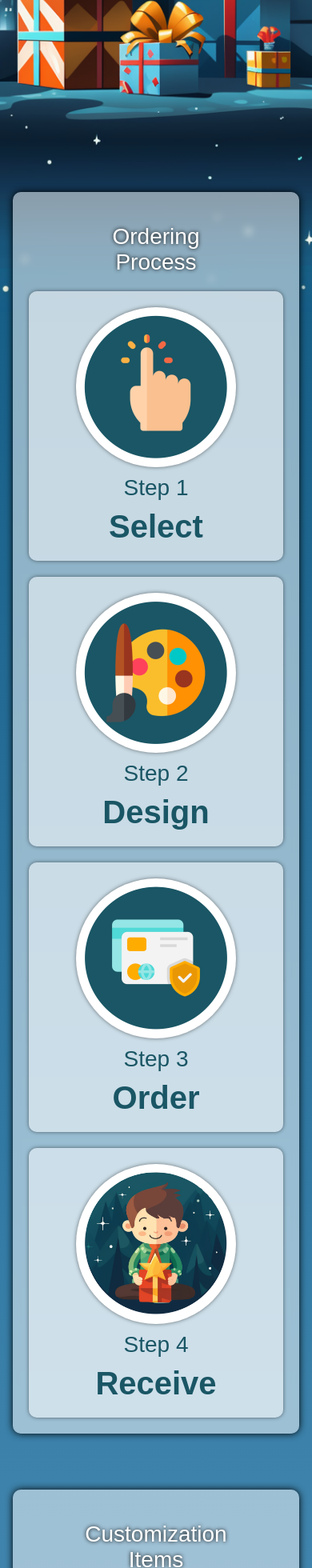
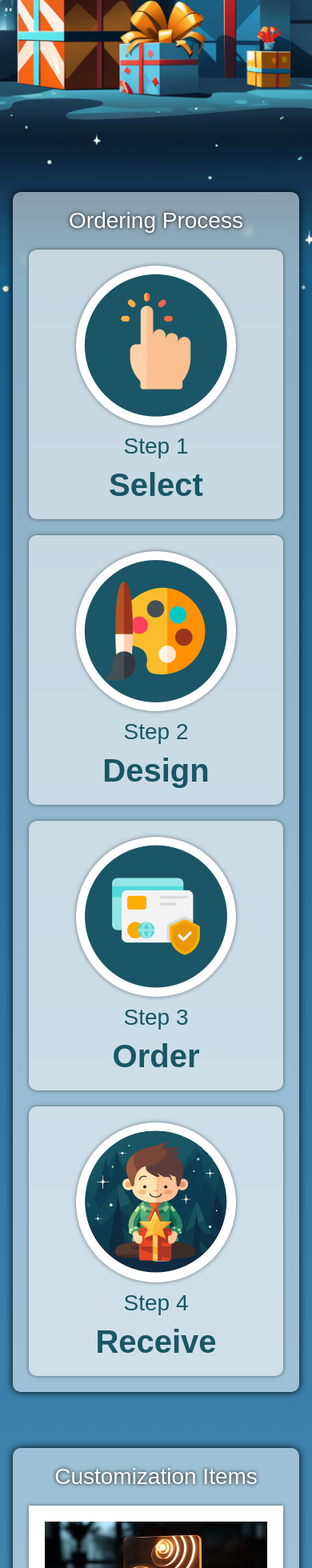
Before and after one commit to ywyang236/gift-for-you, a Next.js app: page / in a window 390 px wide. Shown: the part 666-2626 px from the top of the page at 80% size. Built offline with nearby package versions, Linux system fonts and the light colour scheme; no server answers.

Commit message:
Update homepage RWD and button styling.

```diff
--- a/src/styles/index.module.css
+++ b/src/styles/index.module.css
@@ -96,13 +96,22 @@
     color: white;
     font-weight: 500;
     text-shadow: 0 0 5px rgb(0, 0, 0);
-    padding: 20px;
+    margin-bottom: 30px;
     flex-shrink: 0;
+    white-space: nowrap;
 }
 
-@media (max-width: 400px) {
+@media (max-width: 450px) {
     .rulesTitle {
         font-size: 28px;
+        margin-bottom: 20px;
+    }
+}
+
+@media (max-width: 350px) {
+    .rulesTitle {
+        font-size: 24px;
+        margin-bottom: 20px;
     }
 }
 
@@ -115,7 +124,7 @@
     margin: 0 20px;
 }
 
-@media (max-width: 880px) {
+@media (max-width: 1110px) {
 
     .rulesTitle::before,
     .rulesTitle::after {
@@ -123,7 +132,7 @@
     }
 }
 
-@media (max-width: 700px) {
+@media (max-width: 860px) {
 
     .rulesTitle::before,
     .rulesTitle::after {
@@ -141,7 +150,7 @@
     width: 100%;
 }
 
-@media (max-width: 1200px) {
+@media (max-width: 1260px) {
     .rulesContent {
         grid-template-columns: repeat(2, 1fr);
         gap: 40px;
@@ -149,7 +158,7 @@
     }
 }
 
-@media (max-width: 1024px) {
+@media (max-width: 1130px) {
     .rulesContent {
         grid-template-columns: repeat(1, 1fr);
         gap: 20px;
@@ -157,7 +166,7 @@
     }
 }
 
-@media (max-width: 624px) {
+@media (max-width: 680px) {
     .rulesContent {
         grid-template-columns: repeat(1, 1fr);
         gap: 20px;
@@ -177,9 +186,10 @@
     justify-content: center;
     align-items: center;
     padding: 30px;
+    flex-shrink: 0;
 }
 
-@media (max-width: 1200px) {
+@media (max-width: 1260px) {
     .rulesCard_Background {
         width: 100%;
         height: 100%;
@@ -188,7 +198,7 @@
     }
 }
 
-@media (max-width: 1024px) {
+@media (max-width: 1130px) {
     .rulesCard_Background {
         gap: 80px;
     }
@@ -243,7 +253,7 @@
     flex-shrink: 0;
 }
 
-@media (max-width: 1024px) {
+@media (max-width: 1130px) {
     .rulesCard_PictureBackground {
         width: 200px;
         height: 200px;
@@ -259,7 +269,7 @@
     border-radius: 50%;
 }
 
-@media (max-width: 1024px) {
+@media (max-width: 1130px) {
     .rulesCard_1_Picture {
         width: 180px;
         height: 180px;
@@ -275,7 +285,7 @@
     border-radius: 50%;
 }
 
-@media (max-width: 1024px) {
+@media (max-width: 1130px) {
     .rulesCard_2_Picture {
         width: 180px;
         height: 180px;
@@ -292,7 +302,7 @@
     border-radius: 50%;
 }
 
-@media (max-width: 1024px) {
+@media (max-width: 1130px) {
     .rulesCard_3_Picture {
         width: 180px;
         height: 180px;
@@ -308,7 +318,7 @@
     border-radius: 50%;
 }
 
-@media (max-width: 1024px) {
+@media (max-width: 1130px) {
     .rulesCard_4_Picture {
         width: 180px;
         height: 180px;
@@ -360,13 +370,22 @@
     color: white;
     font-weight: 500;
     text-shadow: 0 0 5px rgb(0, 0, 0);
-    padding: 20px;
     flex-shrink: 0;
+    margin-bottom: 30px;
+    white-space: nowrap;
 }
 
-@media (max-width: 400px) {
+@media (max-width: 450px) {
     .itemsTitle {
         font-size: 28px;
+        margin-bottom: 20px;
+    }
+}
+
+@media (max-width: 350px) {
+    .itemsTitle {
+        font-size: 24px;
+        margin-bottom: 20px;
     }
 }
 
@@ -379,7 +398,7 @@
     margin: 0 20px;
 }
 
-@media (max-width: 881px) {
+@media (max-width: 1110px) {
 
     .itemsTitle::before,
     .itemsTitle::after {
@@ -387,7 +406,7 @@
     }
 }
 
-@media (max-width: 700px) {
+@media (max-width: 860px) {
 
     .itemsTitle::before,
     .itemsTitle::after {
@@ -404,7 +423,7 @@
     width: 100%;
 }
 
-@media (max-width: 1300px) {
+@media (max-width: 1260px) {
     .itemsContent {
         grid-template-columns: repeat(2, 1fr);
         gap: 40px;
@@ -460,6 +479,7 @@
     .itemsCard_8_button,
     .itemsCard_9_button {
         display: block;
+        white-space: nowrap;
     }
 }
 
@@ -542,21 +562,13 @@
     background-color: #37B2D6;
     color: white;
     text-shadow: 0 0 3px rgb(0, 0, 0);
-    padding: 5px 10px;
+    padding: 10px 20px;
     border-radius: 5px;
     font-size: 20px;
     text-decoration: none;
 }
 
-.itemsCard_1_button:hover,
-.itemsCard_2_button:hover,
-.itemsCard_3_button:hover,
-.itemsCard_4_button:hover,
-.itemsCard_5_button:hover,
-.itemsCard_6_button:hover,
-.itemsCard_7_button:hover,
-.itemsCard_8_button:hover,
-.itemsCard_9_button:hover {
+.itemsCard_1_button:hover {
     background-color: #1A5665;
 }
 
```
